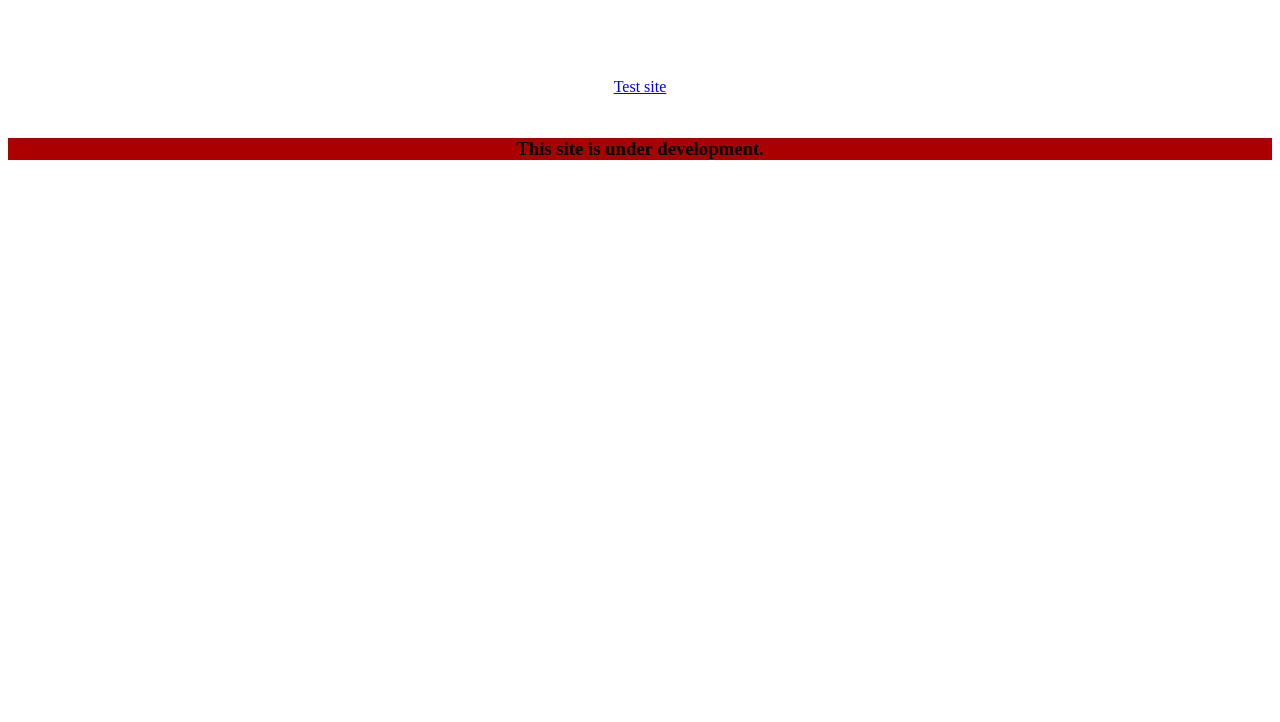
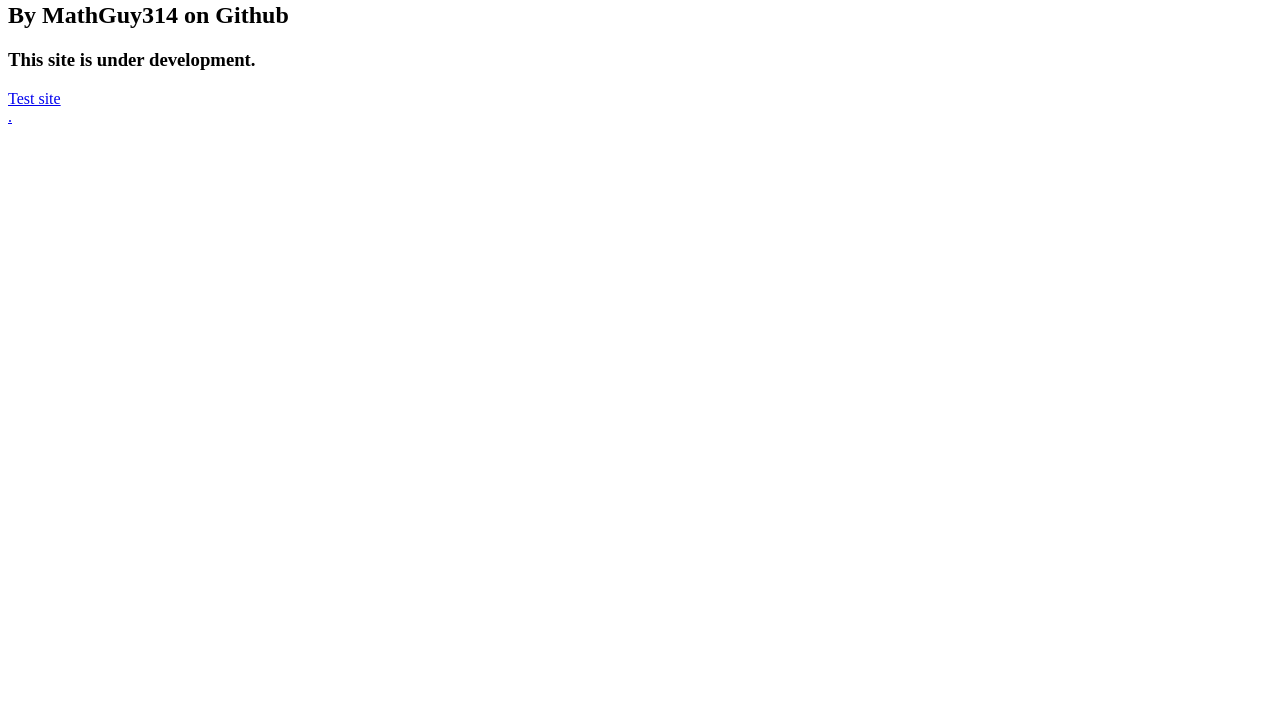
Before and after one commit to MathGuy314/MathGuy314.github.io, a plain HTML site: page index.html in a window 1280 px wide. Shown: the part 78-800 px from the top of the page. Drawn offline with Linux system fonts and the light colour scheme.

Commit message:
Remove unused CSS classes from style.css

```diff
--- a/style.css
+++ b/style.css
@@ -1,21 +1 @@
-.development {
-  text-align:center;
-  position:relative;
-  top:100px;
-  background-color:#AA0000;
-}
-.centered-subtitle {
-  text-align:center;
-  position:relative;
-  top:-20px;
-  font-size:10px;
-}
-.centered-title {
-  text-align:center;
-}
-.secret {
-    position: relative;
-    top: -190px;
-    left: -756px;
-    color: white;
-}
+to do
```
